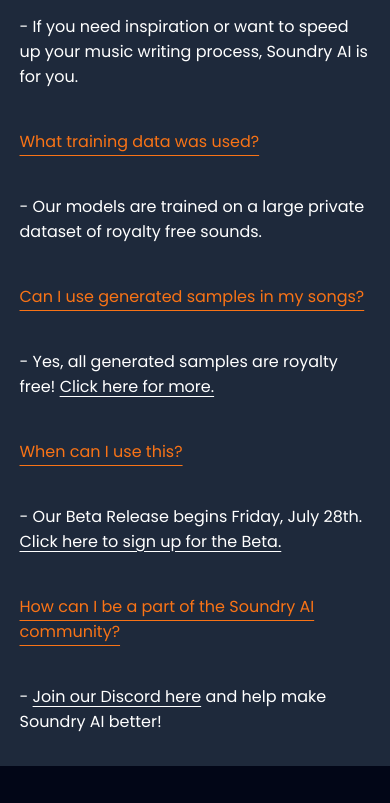
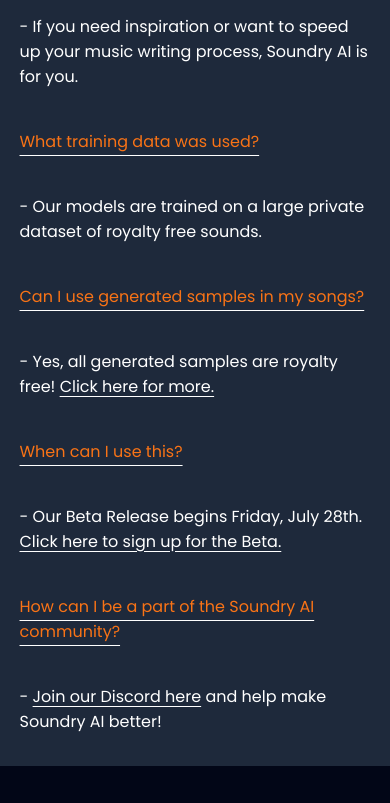
Before and after one commit to d-simmons925/Soundry-Landing, a plain HTML site: page index.html in a window 390 px wide. Shown: the part 2048-2851 px from the top of the page. Drawn offline with Linux system fonts and the light colour scheme.

Commit message:
updated css

```diff
--- a/style.css
+++ b/style.css
@@ -419,6 +419,7 @@
   .faq ul li{
     font-size: 1rem;
     margin: 2.5rem 0 2.5rem 0;
+    text-decoration-color: white;
   }
 
   .faq ul p{
```
